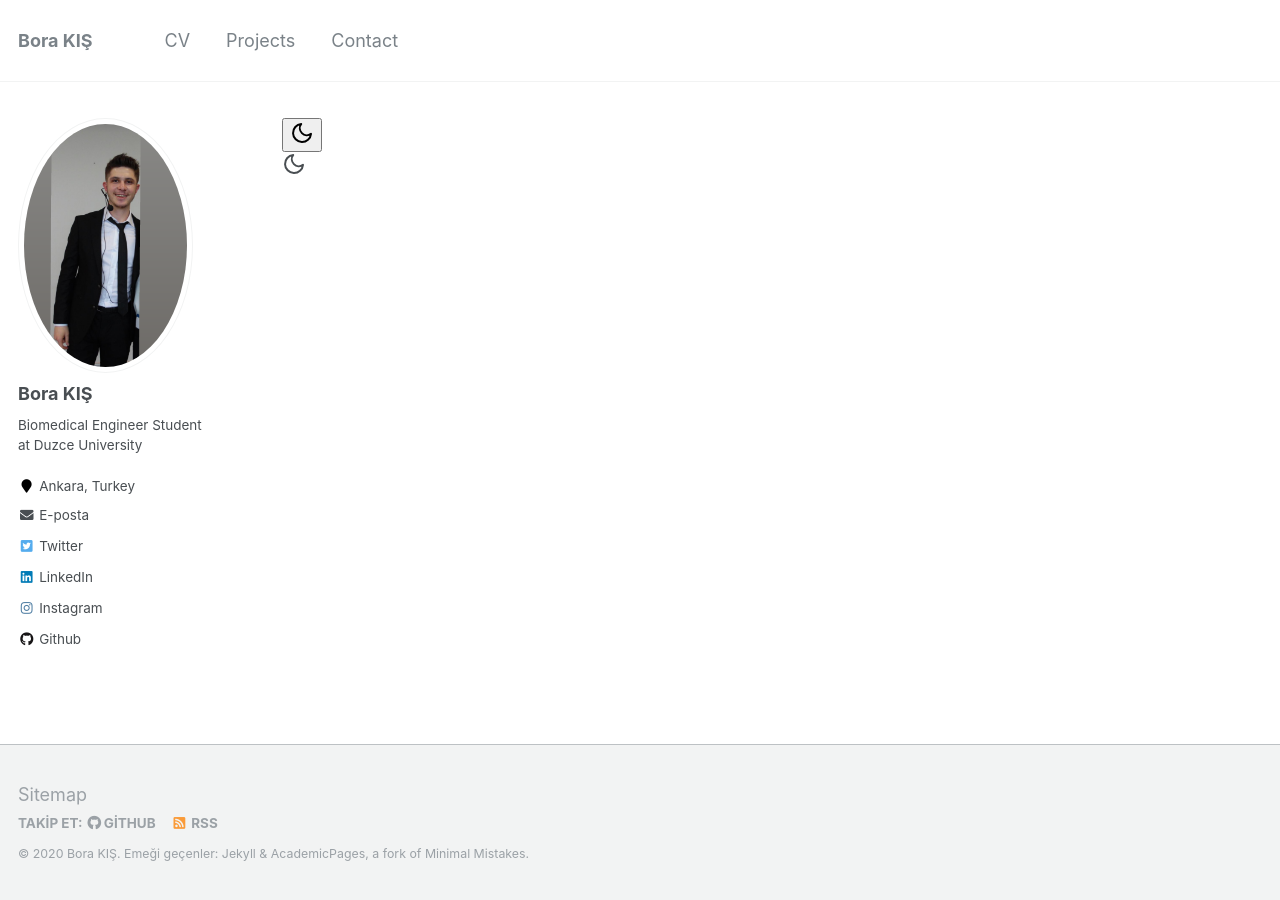
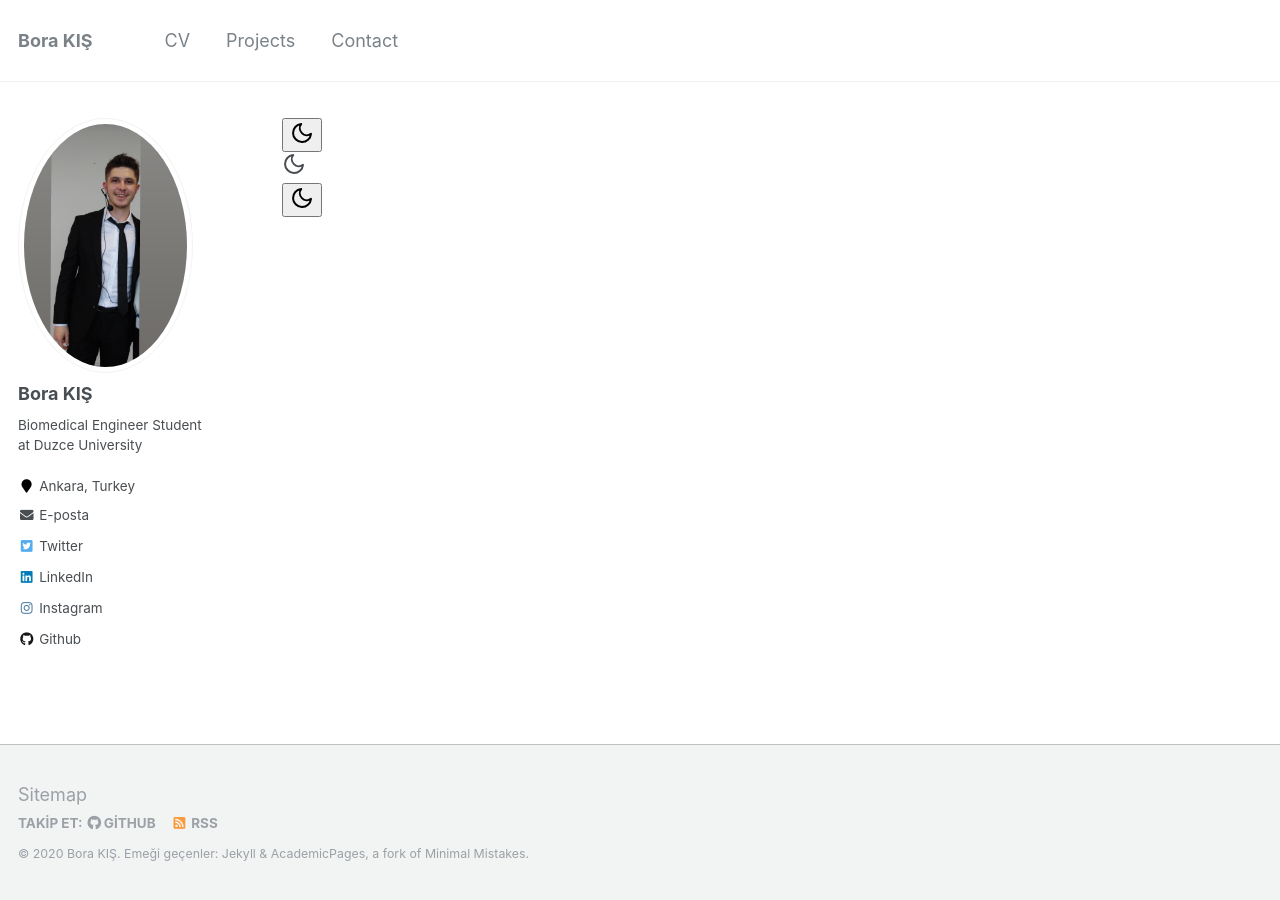
Before and after one commit to BoraKis/borakis.github.io, a Jekyll site: the page built from ligt.md, in a window 1280 px wide. Built offline with Jekyll 4.4.1, drawn with Linux system fonts in a browser that asks for light colours; our own code applies the rules of GitHub Pages for plain Markdown files.

Commit message:
Update ligt.md

```diff
--- a/ligt.md
+++ b/ligt.md
@@ -3,3 +3,4 @@
 <svg data-v-fc707f4e="" xmlns="http://www.w3.org/2000/svg" width="24" height="24" viewBox="0 0 24 24" fill="none" stroke="currentColor" stroke-width="2" stroke-linecap="round" stroke-linejoin="round" class="moon feather feather-moon"><path data-v-fc707f4e="" d="M21 12.79A9 9 0 1 1 11.21 3 7 7 0 0 0 21 12.79z"></path>
 </svg><!----></button><!----></nav>
 <svg data-v-fc707f4e="" xmlns="http://www.w3.org/2000/svg" width="24" height="24" viewBox="0 0 24 24" fill="none" stroke="currentColor" stroke-width="2" stroke-linecap="round" stroke-linejoin="round" class="moon feather feather-moon"><path data-v-fc707f4e="" d="M21 12.79A9 9 0 1 1 11.21 3 7 7 0 0 0 21 12.79z"></path></svg>
+<button id="themeSwitch" aria-label="Switch theme between light and dark" data-v-fc707f4e="" data-v-6799e43e=""><svg data-v-fc707f4e="" xmlns="http://www.w3.org/2000/svg" width="24" height="24" viewBox="0 0 24 24" fill="none" stroke="currentColor" stroke-width="2" stroke-linecap="round" stroke-linejoin="round" class="moon feather feather-moon"><path data-v-fc707f4e="" d="M21 12.79A9 9 0 1 1 11.21 3 7 7 0 0 0 21 12.79z"></path></svg><!----></button>
```
